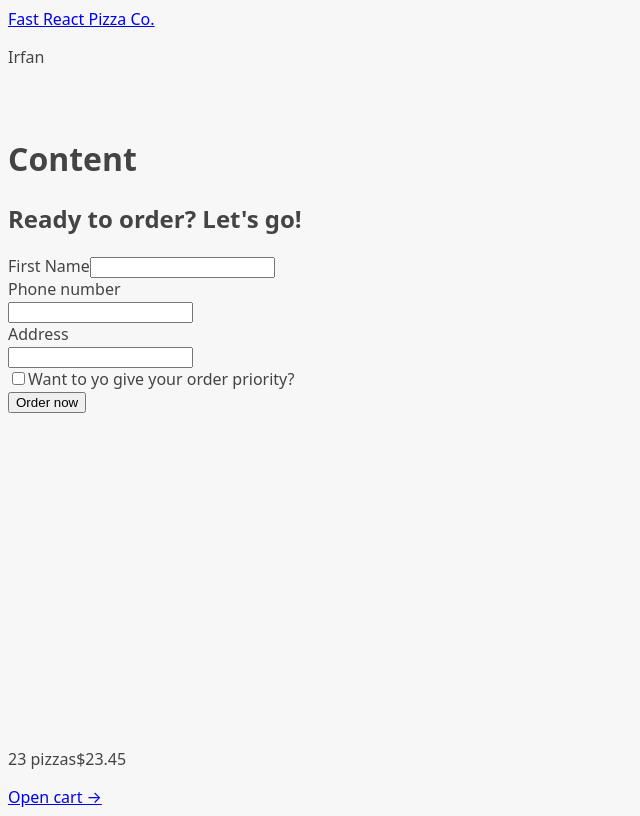
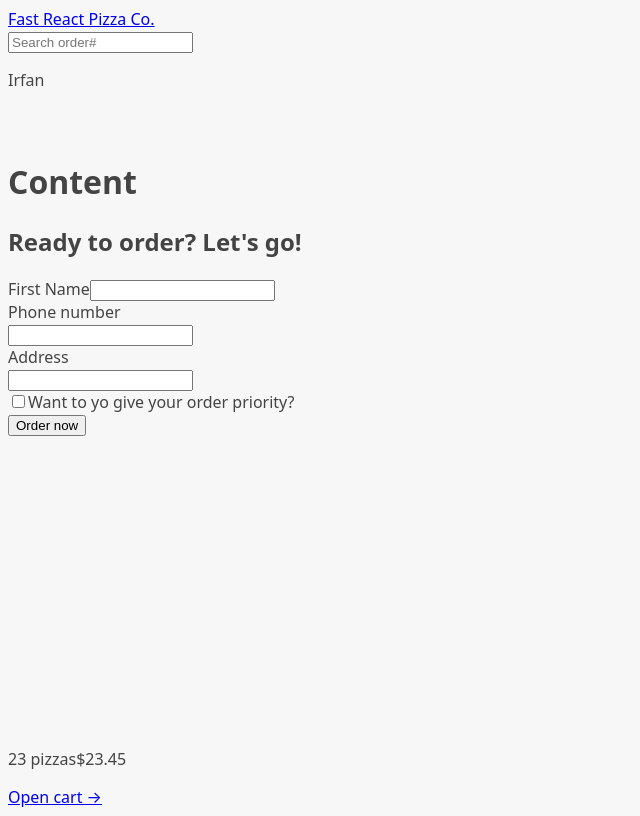
Before and after one commit to IrfanCatovic/fast-react-pizza, a React (Vite) app: page /order/new in a window 1280 px wide. Shown: the whole page, without its empty margins (0-640 px from the left). Built offline with nearby package versions, Linux system fonts and the light colour scheme.

Commit message:
added search Order

```diff
--- /dev/null
+++ b/src/features/order/SearchOrder.jsx
@@ -0,0 +1,21 @@
+import { useState } from "react";
+
+function SearchOrder() {
+  const [query, setQuery] = useState("");
+
+  function handleSubmit(e) {
+    e.preventDefault();
+  }
+
+  return (
+    <form onSubmit={handleSubmit}>
+      <input
+        placeholder="Search order#"
+        value={query}
+        onChange={(e) => setQuery(e.target.value)}
+      />
+    </form>
+  );
+}
+
+export default SearchOrder;
--- a/src/ui/Header.jsx
+++ b/src/ui/Header.jsx
@@ -1,9 +1,12 @@
 import { Link } from "react-router-dom";
+import SearchOrder from "../features/order/SearchOrder";
 
 function Header() {
   return (
     <header>
       <Link to="/">Fast React Pizza Co.</Link>
+
+      <SearchOrder />
 
       <p>Irfan</p>
     </header>
```
